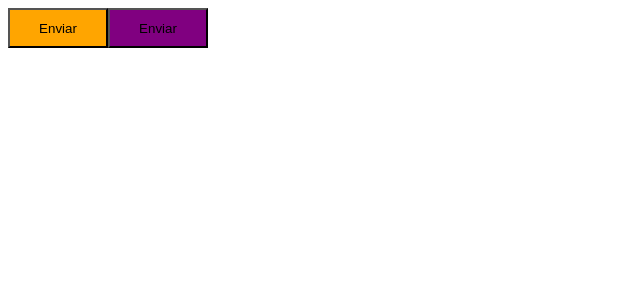
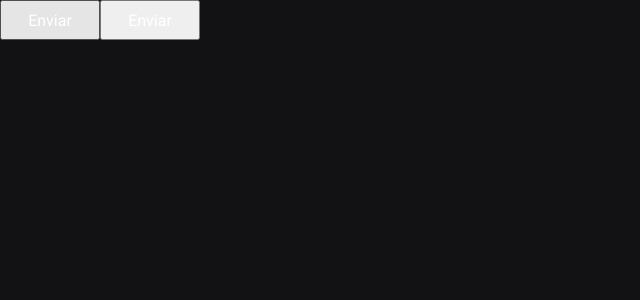
Before and after one commit to ivanvinicius/ignite.timer, a React (Vite) app: page / in a window 1280 px wide. Shown: the top 300 px of the page, without its empty margins (0-640 px from the left). Built offline with nearby package versions, Linux system fonts and the light colour scheme.

Commit message:
feat: application theme colors and fonts

```diff
--- a/index.html
+++ b/index.html
@@ -1,9 +1,13 @@
 <!DOCTYPE html>
 <html lang="en">
   <head>
+    <link rel="preconnect" href="https://fonts.googleapis.com" />
+    <link rel="preconnect" href="https://fonts.gstatic.com" crossorigin />
+
     <meta charset="UTF-8" />
     <link rel="icon" type="image/svg+xml" href="/vite.svg" />
     <meta name="viewport" content="width=device-width, initial-scale=1.0" />
+    <link href="https://fonts.googleapis.com/css2?family=Roboto+Mono:wght@700&family=Roboto:wght@400;700&display=swap" rel="stylesheet" />
     <title>Ignite Timer</title>
   </head>
   <body>
--- a/src/App.tsx
+++ b/src/App.tsx
@@ -1,10 +1,15 @@
+import { ThemeProvider } from "styled-components";
+
+import { defaultTheme } from "./styles/themes/default";
+import { GlobalStyle } from "./styles/global";
 import { Button } from "./components/Button";
 
 export function App() {
   return (
-    <>
+    <ThemeProvider theme={defaultTheme}>
       <Button variant="secondary" />
       <Button />
-    </>
+      <GlobalStyle />
+    </ThemeProvider>
   );
 }
--- a/src/components/Button/styles.ts
+++ b/src/components/Button/styles.ts
@@ -14,5 +14,5 @@
 export const Container = styled.button<ContainerProps>`
   width: 100px;
   height: 40px;
-  background-color: ${({ variant }) => buttonVariants[variant]};
+  color: ${({ theme }) => theme.white};
 `;
--- /dev/null
+++ b/src/styles/global.ts
@@ -0,0 +1,30 @@
+import { createGlobalStyle } from "styled-components";
+
+export const GlobalStyle = createGlobalStyle`
+*, *::before, *::after {
+  margin: 0;
+  padding: 0;
+  box-sizing: border-box;
+}
+
+:focus {
+  outline: 0;
+  box-shadow: 0 0 0 2px ${(props) => props.theme["green-500"]};
+}
+
+body {
+  min-height: 100vh;
+  -webkit-font-smoothing: antialiased;
+
+  background-color: ${(props) => props.theme["gray-900"]};
+  color: ${(props) => props.theme["gray-300"]};
+}
+
+body, input, text-area, button {
+  /* font-family: 'Roboto Mono', monospace; */
+  font-family: 'Roboto', sans-serif;
+  font-weight: 400;
+  font-size: 1rem;
+}
+
+`;
--- /dev/null
+++ b/src/styles/themes/default.ts
@@ -0,0 +1,21 @@
+export const defaultTheme = {
+  white: "#FFF",
+
+  "gray-100": "#E1E1E6",
+  "gray-300": "#C4C4CC",
+  "gray-400": "#8D8D99",
+  "gray-500": "#7C7C8A",
+  "gray-600": "#323238",
+  "gray-700": "#29292E",
+  "gray-800": "#202024",
+  "gray-900": "#121214",
+
+  "green-300": "#00B37E",
+  "green-500": "#00875F",
+  "green-700": "#015F43",
+
+  "red-500": "#AB222E",
+  "red-700": "#7A1921",
+
+  "yellow-500": "#FBA94C",
+};
```
Also changed, not shown: src/@types/styled-components.d.ts (added, +9 -0 lines).
